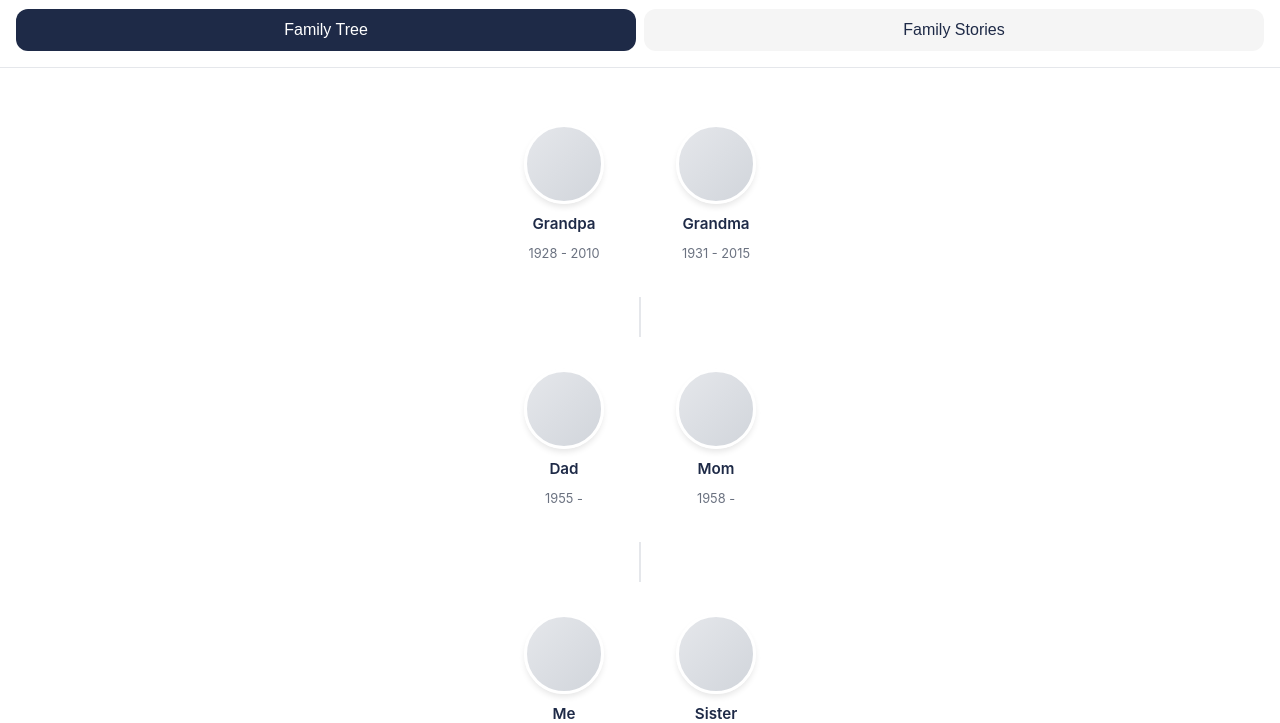
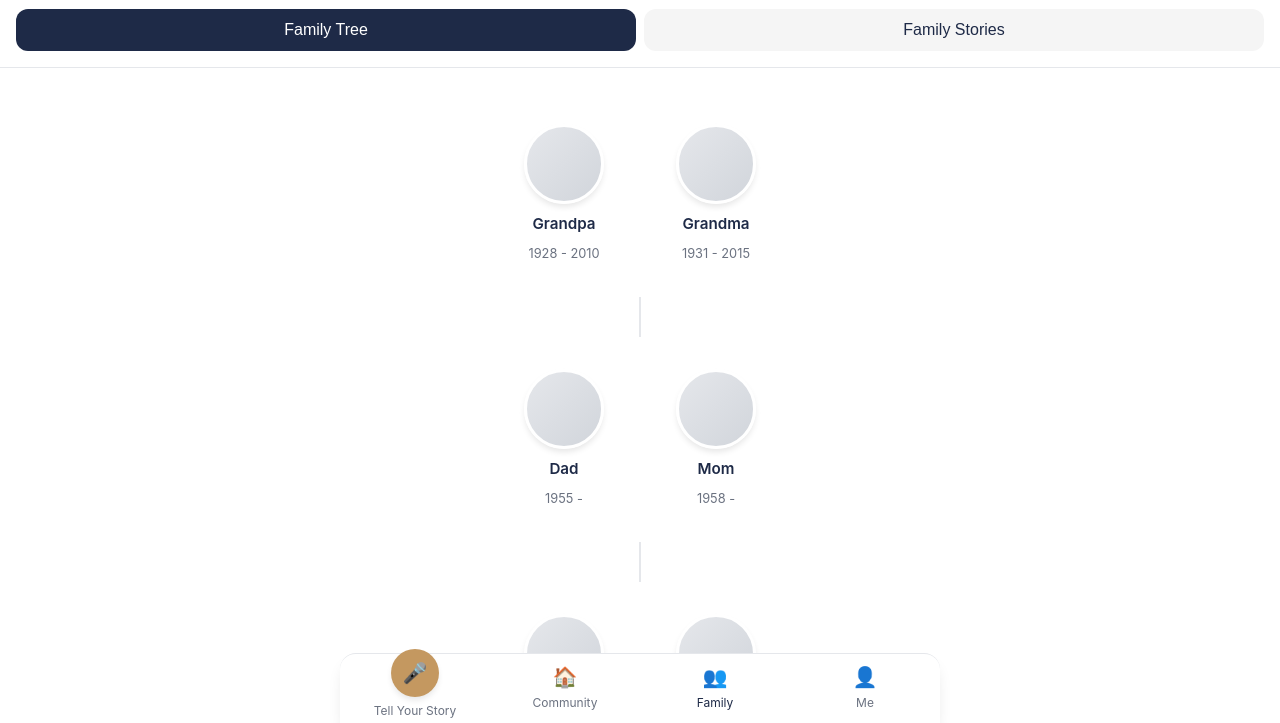
Before and after one commit to rosiebao/ReelLife, a plain HTML site: page src/pages/family.html in a window 1280 px wide. Shown: the part 77-800 px from the top of the page. Drawn offline with Linux system fonts and the light colour scheme.

Commit message:
Fix bottom navigation visibility and resize mic button
Fixed bottom navigation to be visible at all screen sizes, not just
mobile. Previously it was hidden on screens wider than 768px.

Changes:
- Bottom nav now visible on all screen sizes
- On desktop (768px+), nav is centered with max-width of 600px
- Added rounded corners and shadow on desktop for better appearance
- Resized 'Tell Your Story' mic button from 56px to 48px for better proportion
- Adjusted mic button font size from 1.5rem to 1.25rem
- Added negative margin to mic button to lift it slightly

Co-Authored-By: Claude Sonnet 4.5 <noreply@anthropic.com>

```diff
--- a/src/css/main.css
+++ b/src/css/main.css
@@ -195,6 +195,17 @@ a:hover {
   align-items: center;
   padding: 0.5rem 0;
   z-index: 100;
+  max-width: 100%;
+}
+
+@media (min-width: 768px) {
+  .bottom-nav {
+    left: 50%;
+    transform: translateX(-50%);
+    max-width: 600px;
+    border-radius: var(--radius-lg) var(--radius-lg) 0 0;
+    box-shadow: var(--shadow-lg);
+  }
 }
 
 .nav-item {
@@ -228,13 +239,14 @@ a:hover {
 }
 
 .nav-item.mic-button .nav-icon {
-  width: 56px;
-  height: 56px;
+  width: 48px;
+  height: 48px;
   background: var(--color-gold);
   border-radius: 50%;
   color: var(--color-white);
-  font-size: 1.5rem;
+  font-size: 1.25rem;
   box-shadow: var(--shadow-md);
+  margin-top: -8px;
 }
 
 /* ============================================
@@ -421,10 +433,6 @@ a:hover {
     padding: 0 var(--spacing-md);
   }
 
-  .bottom-nav {
-    display: none;
-  }
-
   .page-with-nav {
     padding-bottom: var(--spacing-lg);
   }
```
